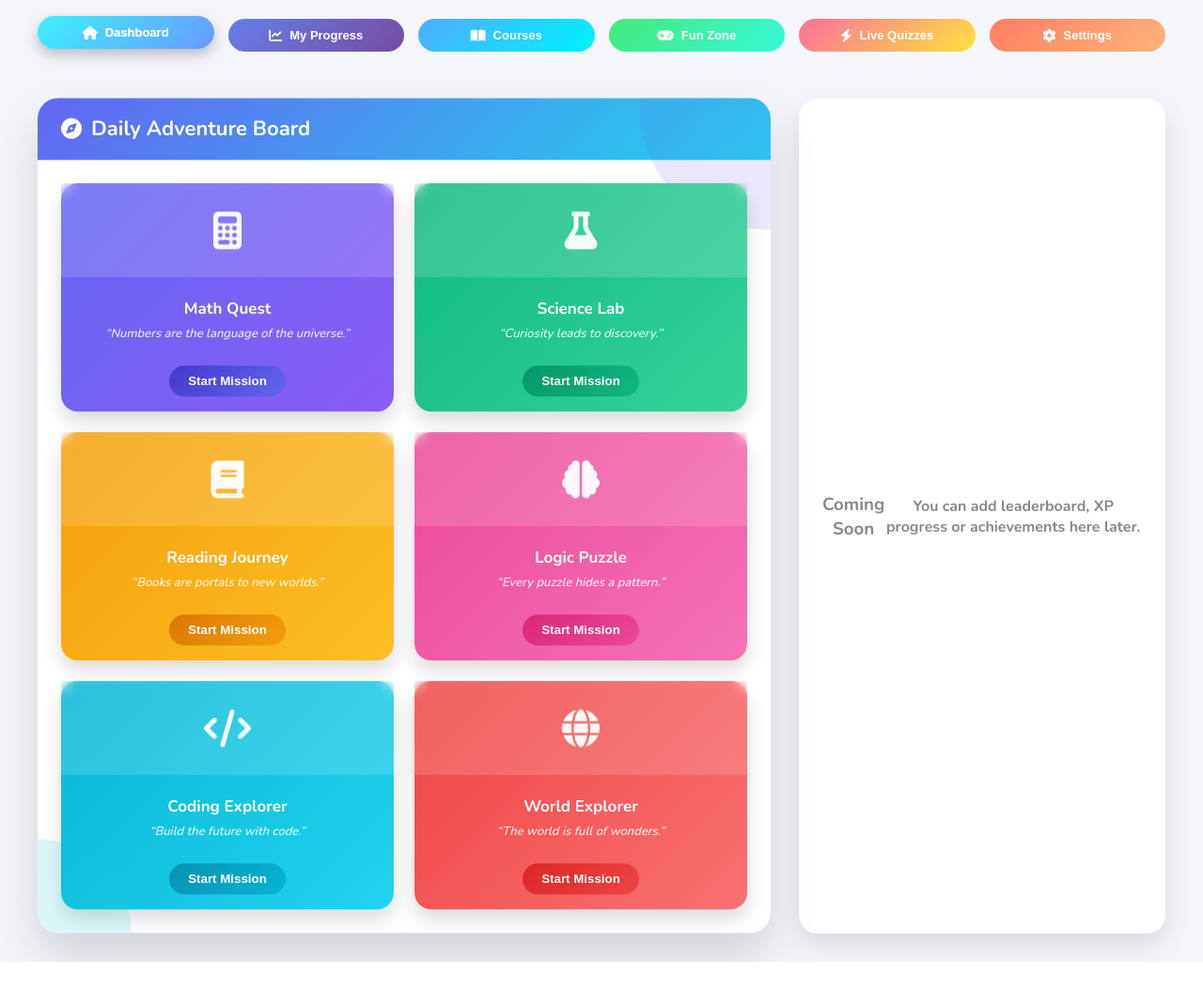
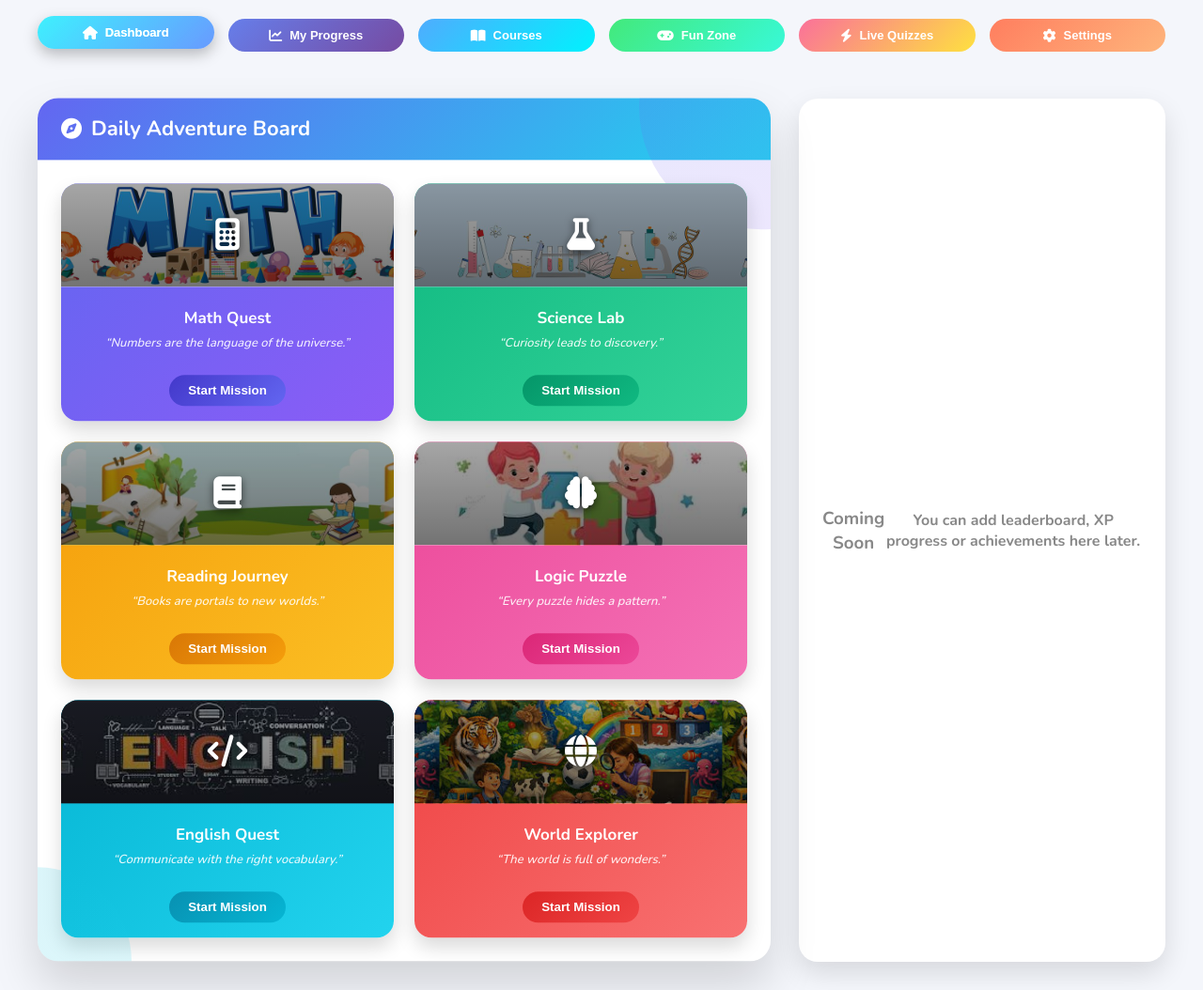
Before and after one commit to raj761132/LearniX, a Flask app: template templates/student_dashboard.html in a window 1280 px wide. Shown: the part 61-1115 px from the top of the page at 94% size. Before the commit the page ends 1085 px from the top, so only its background shows below. Run offline with Flask 3, Linux system fonts and the light colour scheme; the template is opened without the code that fills it, so the values that code supplies are empty.

Commit message:
Page development

```diff
--- a/static/css/dashboard.css
+++ b/static/css/dashboard.css
@@ -474,17 +474,42 @@ background:linear-gradient(135deg,#ef4444,#f87171);
 
 .quest-banner{
 
-height:100px;
+height:110px;
 
 display:flex;
 align-items:center;
 justify-content:center;
 
-font-size:38px;
+font-size:36px;
+color:white;
 
-background:rgba(255,255,255,0.15);
+background-size:85%;
+background-position:center;
 
-backdrop-filter:blur(6px);
+
+position:relative;
+
+overflow:hidden;
+
+}
+
+.quest-banner::before{
+
+content:"";
+
+position:absolute;
+
+top:0;
+left:0;
+
+width:100%;
+height:100%;
+
+background:linear-gradient(
+to bottom,
+rgba(0,0,0,0.35),
+rgba(0,0,0,0.55)
+);
 
 }
 
@@ -632,6 +657,13 @@ font-weight:600;
 }
 
 .quest-banner i{
-font-size:40px;
-opacity:0.95;
+
+position:relative;
+
+z-index:2;
+
+font-size:34px;
+
+text-shadow:0 3px 8px rgba(0,0,0,0.6);
+
 }
--- a/templates/dashboard_sections/dashboard.html
+++ b/templates/dashboard_sections/dashboard.html
@@ -13,8 +13,11 @@ Daily Adventure Board
 
 <div class="quest-card math">
 
-<div class="quest-banner">
+<div class="quest-banner"
+style="background-image:url('/static/images/math.jpg');">
+
 <i class="fa-solid fa-calculator"></i>
+
 </div>
 
 <div class="quest-content">
@@ -30,8 +33,11 @@ Daily Adventure Board
 
 <div class="quest-card science">
 
-<div class="quest-banner">
+<div class="quest-banner"
+style="background-image:url('/static/images/science.jpg');">
+
 <i class="fa-solid fa-flask"></i>
+
 </div>
 
 <div class="quest-content">
@@ -47,8 +53,11 @@ Daily Adventure Board
 
 <div class="quest-card reading">
 
-<div class="quest-banner">
+<div class="quest-banner"
+style="background-image:url('/static/images/journal.jpg');">
+
 <i class="fa-solid fa-book"></i>
+
 </div>
 
 <div class="quest-content">
@@ -64,8 +73,11 @@ Daily Adventure Board
 
 <div class="quest-card logic">
 
-<div class="quest-banner">
+<div class="quest-banner"
+style="background-image:url('/static/images/puzzle.jpg');">
+
 <i class="fa-solid fa-brain"></i>
+
 </div>
 
 <div class="quest-content">
@@ -81,13 +93,16 @@ Daily Adventure Board
 
 <div class="quest-card coding">
 
-<div class="quest-banner">
+<div class="quest-banner"
+style="background-image:url('/static/images/eng.jpg');">
+
 <i class="fa-solid fa-code"></i>
+
 </div>
 
 <div class="quest-content">
-<h3>Coding Explorer</h3>
-<p class="quote">“Build the future with code.”</p>
+<h3>English Quest</h3>
+<p class="quote">“Communicate with the right vocabulary.”</p>
 <button class="quest-btn">Start Mission</button>
 </div>
 
@@ -98,8 +113,11 @@ Daily Adventure Board
 
 <div class="quest-card geography">
 
-<div class="quest-banner">
+<div class="quest-banner"
+style="background-image:url('/static/images/gk.jpg');">
+
 <i class="fa-solid fa-globe"></i>
+
 </div>
 
 <div class="quest-content">
```
Also changed, not shown: static/images/eng.jpg (added), static/images/gk.jpg (added), static/images/journal.jpg (added), static/images/math.jpg (added), static/images/puzzle.jpg (added), static/images/science.jpg (added).
